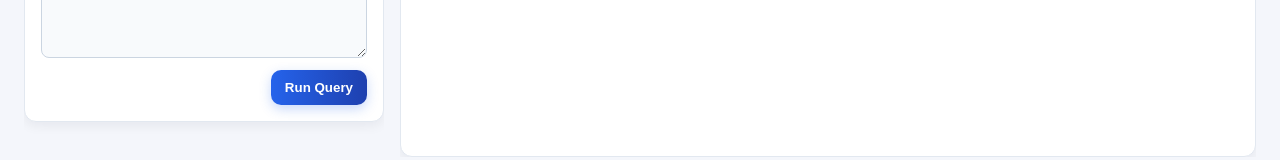
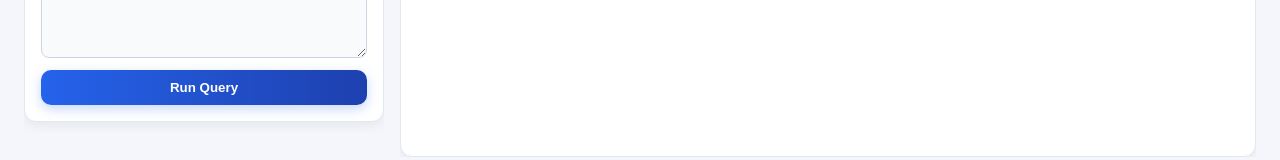
Before and after one commit to nginatta-fai/dataset_viz, a React (Vite) app in the folder frontend/: page / in a window 1280 px wide. Shown: the part 623-783 px from the top of the page. Built offline with nearby package versions, Linux system fonts and the light colour scheme; no server answers.

Commit message:
fixed button size

```diff
--- a/frontend/src/components/SqlEditor.tsx
+++ b/frontend/src/components/SqlEditor.tsx
@@ -24,11 +24,9 @@ export const SqlEditor: React.FC<Props> = ({
           spellCheck={false}
           disabled={disabled}
         />
-        <div className="row" style={{ justifyContent: "flex-end" }}>
-          <button className="btn" onClick={() => onRun()} disabled={disabled}>
-            Run Query
-          </button>
-        </div>
+        <button className="btn" onClick={() => onRun()} disabled={disabled} style={{ width: "100%" }}>
+          Run Query
+        </button>
       </div>
     </div>
   );
```
